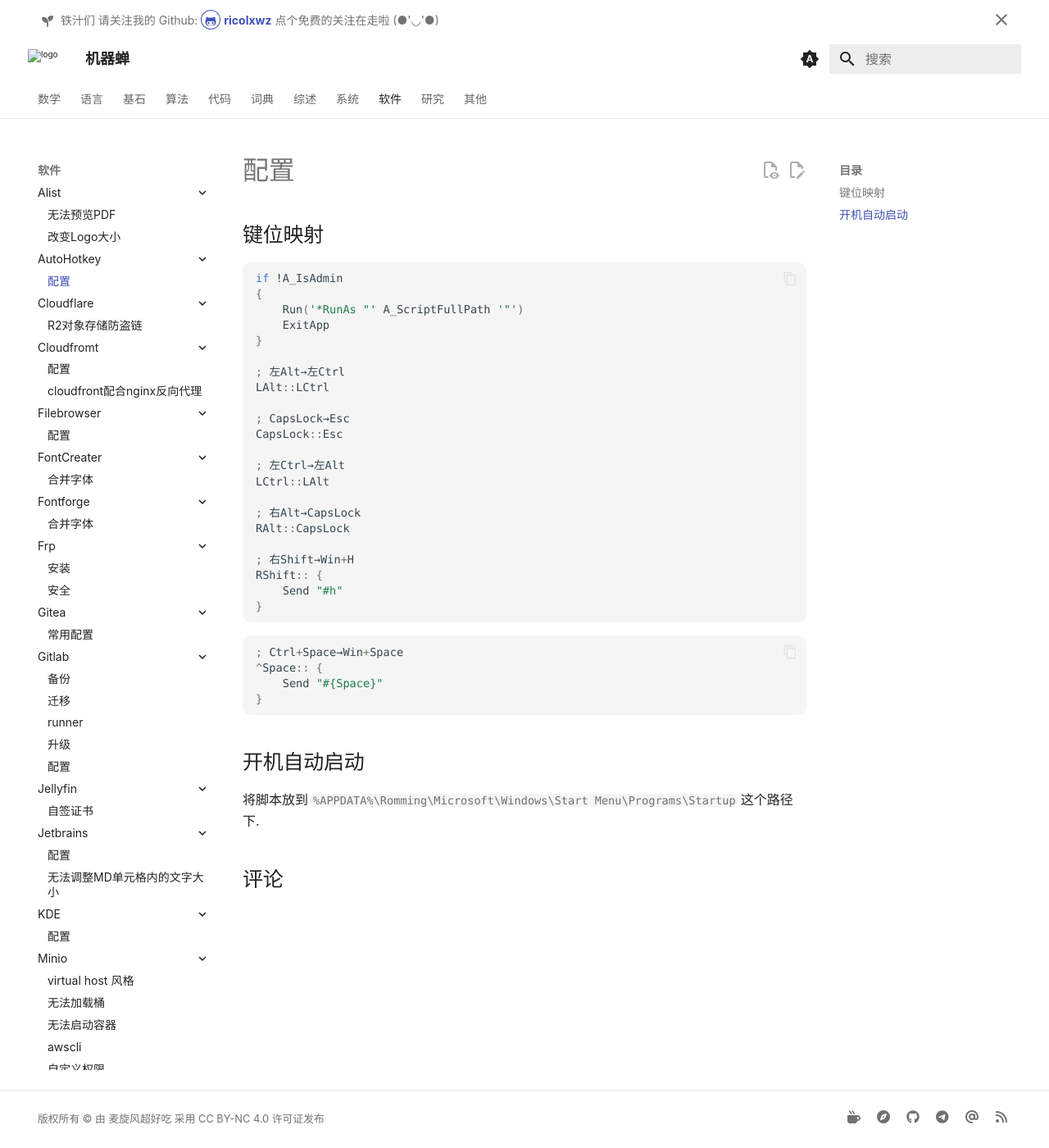
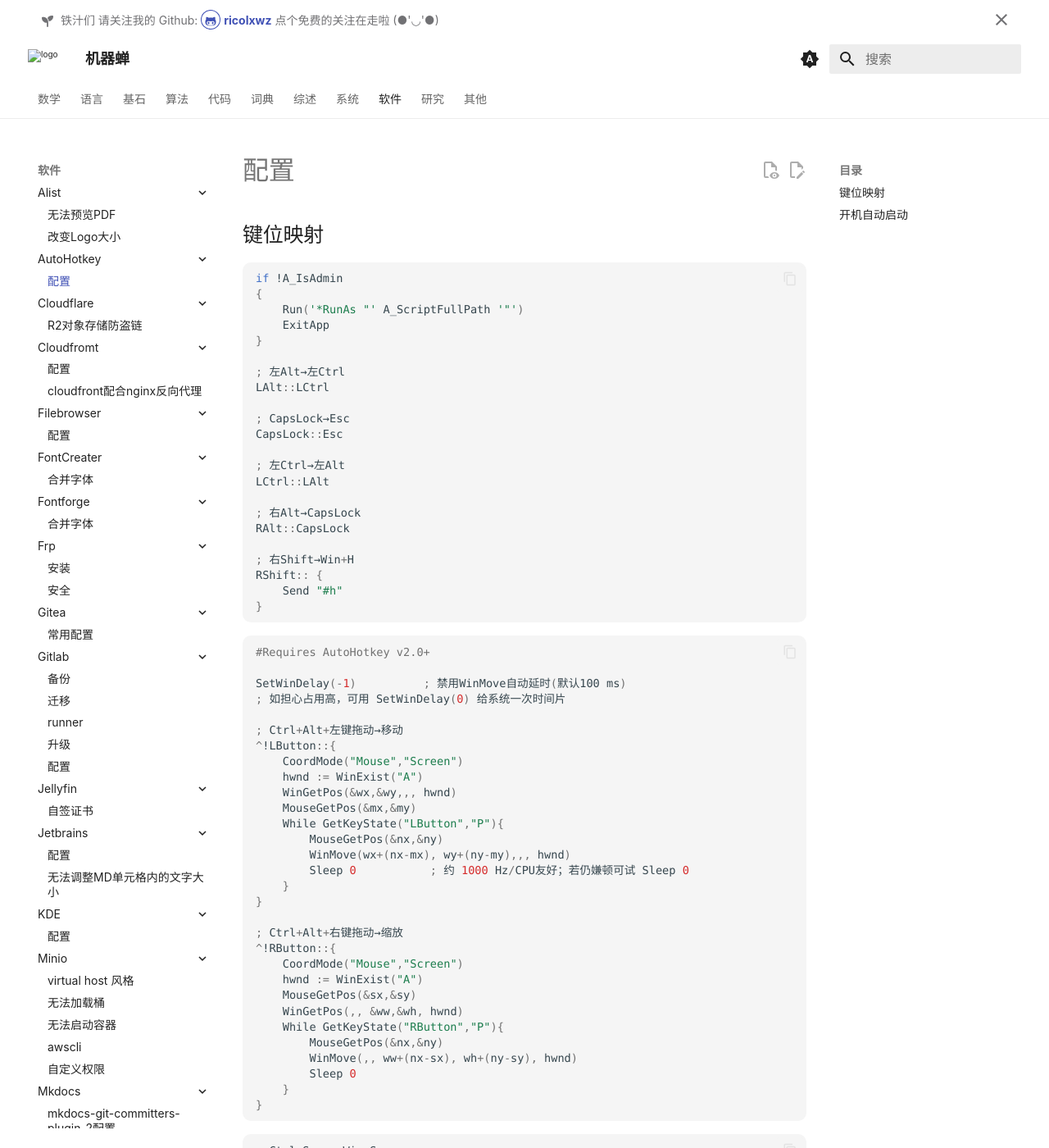
Before and after one commit to ricolxwz/note, an MkDocs documentation site: the page built from docs/software/autohotkey/config.md, in a window 1280 px wide and 1400 px high. Shown: the whole window at 82% size. Built offline with MkDocs 1.6.1 and Material for MkDocs 9.7.7, drawn with Linux system fonts in a browser that asks for light colours; some web fonts are replaced; comment, search, counter and statistics services are not loaded; a style sheet for code colours, icons or effects is not loaded.

Commit message:
docs: update config.md

````diff
--- a/docs/software/autohotkey/config.md
+++ b/docs/software/autohotkey/config.md
@@ -31,6 +31,39 @@
 ```
 
 ```
+#Requires AutoHotkey v2.0+
+
+SetWinDelay(-1)          ; 禁用WinMove自动延时(默认100 ms)
+; 如担心占用高，可用 SetWinDelay(0) 给系统一次时间片
+
+; Ctrl+Alt+左键拖动→移动
+^!LButton::{
+    CoordMode("Mouse","Screen")
+    hwnd := WinExist("A")
+    WinGetPos(&wx,&wy,,, hwnd)
+    MouseGetPos(&mx,&my)
+    While GetKeyState("LButton","P"){
+        MouseGetPos(&nx,&ny)
+        WinMove(wx+(nx-mx), wy+(ny-my),,, hwnd)
+        Sleep 0           ; 约 1000 Hz/CPU友好；若仍嫌顿可试 Sleep 0
+    }
+}
+
+; Ctrl+Alt+右键拖动→缩放
+^!RButton::{
+    CoordMode("Mouse","Screen")
+    hwnd := WinExist("A")
+    MouseGetPos(&sx,&sy)
+    WinGetPos(,, &ww,&wh, hwnd)
+    While GetKeyState("RButton","P"){
+        MouseGetPos(&nx,&ny)
+        WinMove(,, ww+(nx-sx), wh+(ny-sy), hwnd)
+        Sleep 0
+    }
+}
+```
+
+```
 ; Ctrl+Space→Win+Space
 ^Space:: {
     Send "#{Space}"
````
